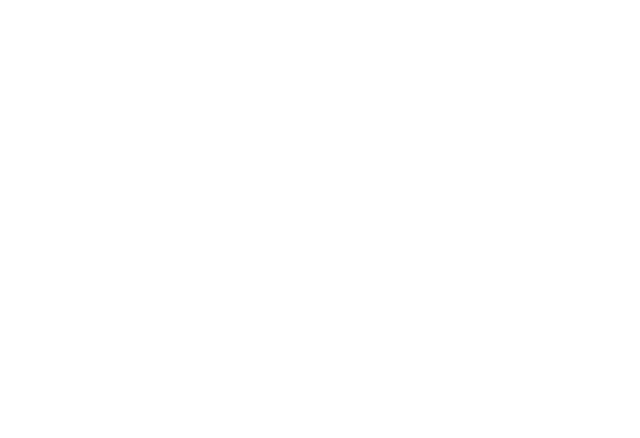
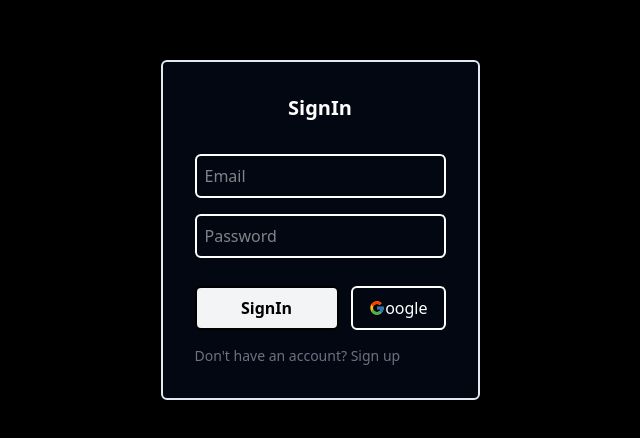
Before and after one commit to Priyanshuvats0/ThreeQ, a React (Vite) app: page /SignIn in a window 1280 px wide. Before the commit this address had no page. Shown: the part 170-608 px from the top of the page, without its empty margins (320-960 px from the left). Built offline with nearby package versions, Linux system fonts and the light colour scheme.

Commit message:
completed auth , setup firestore

```diff
--- a/src/App.tsx
+++ b/src/App.tsx
@@ -3,7 +3,7 @@ import './App.css'
 import {Dashboard }from './pages/Dashboard'
 
 import { BrowserRouter as Router, Routes, Route } from "react-router-dom";
-import SignUp from './pages/SignUp';
+import SignIn from './pages/SignIn';
 
 function App() {
 
@@ -11,7 +11,8 @@ function App() {
     <Router>
       <Routes>
         <Route path="/" element={ <Dashboard/>}/>
-       <Route path="/SignUp" element={<SignUp/>}/>
+        <Route path="/SignIn" element={<SignIn/>}/>
+
 
 
 
--- a/src/pages/Dashboard.tsx
+++ b/src/pages/Dashboard.tsx
@@ -5,6 +5,8 @@ import { FaCode } from "react-icons/fa6";
 import { GoGoal } from "react-icons/go";
 import { FaTrophy } from "react-icons/fa";
 import Questions from './Questions';
+import { getAuth, onAuthStateChanged,signOut } from 'firebase/auth';
+import { useEffect } from 'react';
 
 
 
@@ -13,13 +15,44 @@ export const Dashboard = () => {
 
 
   const cardTail:any="text-5xl text-[#121212] bg-white rounded-md p-2"
+
+useEffect(()=>{
+   const auth = getAuth();
+const unsubscribe=  onAuthStateChanged(auth, (user) => {
+  if (user) {
+    // User is signed in, see docs for a list of available properties
+    // https://firebase.google.com/docs/reference/js/auth.user
+    const uid = user.uid;
+    console.log(uid);
+
+  } else {
+
+    console.log("user is signed out");
+    // User is signed out
+    // ...
+  }
+});
+
+return ()=>unsubscribe();
+},[]);
+
+const LogOut= async ()=>{
+    const auth = getAuth();
+    try{
+
+   await signOut(auth)}
+   catch(error:any) {
+   console.error(error);
+};
+}
   return (
 <div className='min-h-screen bg-gradient-to-br from-[#020204] to-[#1e1e1e] pt-12'>
   <div className='w-full h-80  b flex justify-center '>
     <div className='w-full '>
       {/* <div className='w-full flex items-center justify-center '>
       <span className=' border-gray-400  border h-6 pr-2 pl-2 rounded-3xl text-white '>Daily DSA Practise</span></div>   */}
-
+      {/* fix this */}
+       <button className="border-2 rounded-md pr-4 pl-4 p-2  cursor-pointer bg-gray-100 text-black font-bold w-36" onClick={LogOut}> Log Out</button>
         <h1 className='h-16 text-center mt-7  text-5xl font-bold text-white '>ThreeQ Daily Challenge</h1>
         <div className='flex items-center justify-center'>
         <p className=' w-[50%]  text-xl text-center text-[#dcdcdc] mt-4'>Build your Data Structures & Algorithms skills with a consistent daily practice of solving 3 LeetCode questions</p></div>
--- a/src/pages/Footer.tsx
+++ b/src/pages/Footer.tsx
@@ -1,5 +1,5 @@
 
-import SignUp from "./SignUp";
+import SignUp from "./SignIn";
 
 
 
--- a/src/pages/Questions.tsx
+++ b/src/pages/Questions.tsx
@@ -58,7 +58,7 @@ const Questions = () => {
           {/* map it up */}
           {ThreeState.map((question: any) => {
             {
-              console.log(progress);
+
             }
             return (
               <Corousel
--- /dev/null
+++ b/src/pages/SignIn.tsx
@@ -0,0 +1,140 @@
+import { FcGoogle } from "react-icons/fc";
+import { app } from "../config/firebase";
+import {
+  getAuth,
+  signInWithPopup,
+  GoogleAuthProvider,
+  createUserWithEmailAndPassword,
+  signInWithEmailAndPassword,
+} from "firebase/auth";
+import { useState } from "react";
+import { useNavigate } from "react-router-dom";
+import {  setDoc, getFirestore, doc, getDoc } from "firebase/firestore";
+
+const SignIn = () => {
+  const [name, setName] = useState("");
+  const [email, setEmail] = useState("");
+  const [password, setPassword] = useState("");
+  const [isSignIn, SetIsSignIn] = useState(true);
+  const navigate = useNavigate();
+
+  const SignInGoogle = async () => {
+ const auth = getAuth(app);
+  const provider = new GoogleAuthProvider();
+  const db=getFirestore(app);
+
+  try {
+    const result = await signInWithPopup(auth, provider);
+    const user = result.user;
+
+    const userDoc = await getDoc(doc(db, "users", user.uid));
+    if (!userDoc.exists()) {
+      await setDoc(doc(db, "users", user.uid), {
+        uid: user.uid,
+        userName: user.displayName || "Anonymous",
+        email: user.email,
+        profilePic: user.photoURL || "",
+        createdAt: new Date(),
+      });
+    }
+
+    navigate("/");
+  } catch (error: any) {
+    console.error("Error Code:", error.code);
+    console.error("Error Message:", error.message);
+  }
+  };
+
+  const SignUpWithEmail = async () => {
+    console.log("singnup");
+    //to be done
+    const auth = getAuth(app);
+    const db = getFirestore(app);
+
+    try {
+      const response = await createUserWithEmailAndPassword(
+        auth,
+        email,
+        password
+      );
+      const user = response.user;
+
+      await setDoc(doc(db, "users", user.uid), {
+        uid:user.uid,
+        userName: name,
+        email:user.email,
+        createdAt: new Date(),
+      });
+      console.log("User signed up & saved:", user.uid);
+      navigate("/");
+    } catch (err: any) {
+      console.error("Error Code:", err.code);
+      console.error("Error Message:", err.message);
+    }
+  };
+
+  const SignInWithEmail = async () => {
+    console.log("singnin");
+    const auth = getAuth();
+    try {
+      const response = await signInWithEmailAndPassword(auth, email, password);
+      console.log(response.user);
+      navigate("/");
+    } catch (err: any) {
+      console.error("Error Code:", err.code);
+      console.error("Error Message:", err.message);
+    }
+  };
+
+  return (
+    <div className="flex items-center justify-center min-h-screen bg-black text-white">
+      <div className="border-2 border-slate-200 p-8 rounded-md bg-gray-950">
+        <div className="text-xl font-bold mb-8 text-center">
+          {isSignIn ? "SignIn" : "SignUp"}
+        </div>
+        <div className="flex flex-col gap-4">
+          {!isSignIn && (
+            <input
+              type="text"
+              placeholder="Username"
+              className="border-2  rounded-md   p-2"
+              onChange={(e) => setName(e.target.value)}
+            />
+          )}
+          <input
+            type="email"
+            placeholder="Email"
+            className="border-2  rounded-md  p-2"
+            onChange={(e) => setEmail(e.target.value)}
+          />
+          <input
+            type="password"
+            placeholder="Password"
+            className="border-2  rounded-md  p-2 "
+            onChange={(e) => setPassword(e.target.value)}
+          />
+          <div className="flex justify-between mt-3 gap-2">
+            <button
+              className="border-2 rounded-md pr-4 pl-4 p-2  cursor-pointer bg-gray-100 text-black font-bold w-36"
+              onClick={!isSignIn ? SignUpWithEmail : SignInWithEmail}
+            >
+              {isSignIn ? "SignIn" : "SignUp"}
+            </button>
+            <button
+              className="cursor-pointer border-2 rounded-md pr-4 pl-4 flex  justify-center items-center"
+              onClick={SignInGoogle}
+            >
+              <FcGoogle />
+              oogle
+            </button>
+          </div>
+          <span className="text-sm text-gray-500  cursor-pointer" onClick={()=>SetIsSignIn(!isSignIn)}>
+            {isSignIn ? "Don't have an account? Sign up" : "Already have an account? Sign in"}
+          </span>
+        </div>
+      </div>
+    </div>
+  );
+};
+
+export default SignIn;
--- a/src/pages/SignUp.tsx
+++ /dev/null
@@ -1,63 +0,0 @@
-import { FcGoogle } from "react-icons/fc";
-import { app } from "../config/firebase";
-import { getAuth, signInWithPopup, GoogleAuthProvider } from "firebase/auth";
-import { useState } from "react";
-
-const SignUp = () => {
-
-    const [name,setName]=useState("");
-    const [email,setEmail]=useState("");
-    const [password,setPassword]=useState("");
-
-
-    const SignInGoogle=()=>{
-      const auth = getAuth(app);
-    const provider = new GoogleAuthProvider();
-    signInWithPopup(auth, provider)
-     .then((result) => {
-       // This gives you a Google Access Token. You can use it to access the Google API.
-       const credential = GoogleAuthProvider.credentialFromResult(result);
-       const token = credential?.accessToken;
-       // The signed-in user info.
-       const user = result.user;
-       // IdP data available using getAdditionalUserInfo(result)
-       // ...
-     }).catch((error) => {
-       // Handle Errors here.
-       const errorCode = error.code;
-       const errorMessage = error.message;
-       // The email of the user's account used.
-       const email = error.customData.email;
-       // The AuthCredential type that was used.
-       const credential = GoogleAuthProvider.credentialFromError(error);
-       // ...
-     });
-
-    }
-
-    const SignUpWithEmail=()=>{
-      //to be done
-    }
-
-
-  return (
-
-    <div className="flex items-center justify-center min-h-screen bg-black text-white">
-         <div className="border-2 border-slate-200 p-8 rounded-md bg-gray-950">
-            <div className="text-xl font-bold mb-8 text-center">SignUP</div>
-            <div className="flex flex-col gap-4">
-                <input type="text" placeholder="Username" className="border-2  rounded-md   p-2"  onChange={(e)=>setName(e.target.value)} />
-               <input type="email" placeholder="Email" className="border-2  rounded-md  p-2"   onChange={(e)=>setEmail(e.target.value)} />
-                <input type="password" placeholder="Password" className="border-2  rounded-md  p-2"  onChange={(e)=>setPassword(e.target.value)} />
-                <div className="flex justify-between mt-3 gap-2">
-                      <button className="border-2 rounded-md pr-4 pl-4 p-2  cursor-pointer bg-gray-100 text-black font-bold w-36" onClick={SignUpWithEmail}>SignUp</button>
-                      <button className="cursor-pointer border-2 rounded-md pr-4 pl-4 flex  justify-center items-center" onClick={SignInGoogle}><FcGoogle/>oogle</button>
-                </div>
-                 <span className="text-sm text-gray-500 ">Already have an account?</span>
-            </div>
-         </div>
-    </div>
-  )
-}
-
-export default SignUp
```
Also changed, not shown: src/config/firebase.ts (line endings or trailing spaces).
